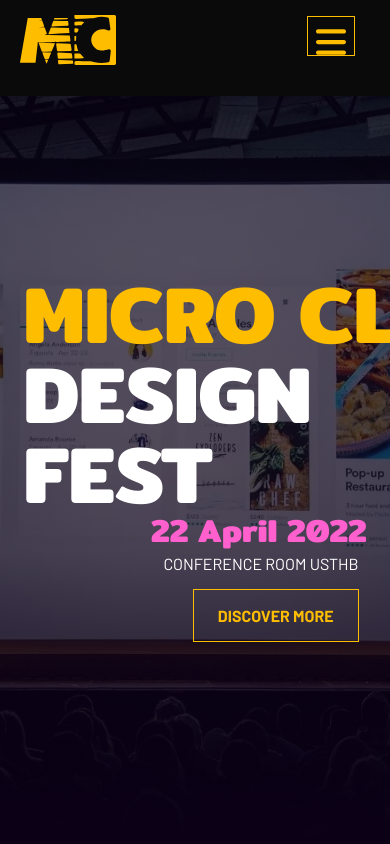
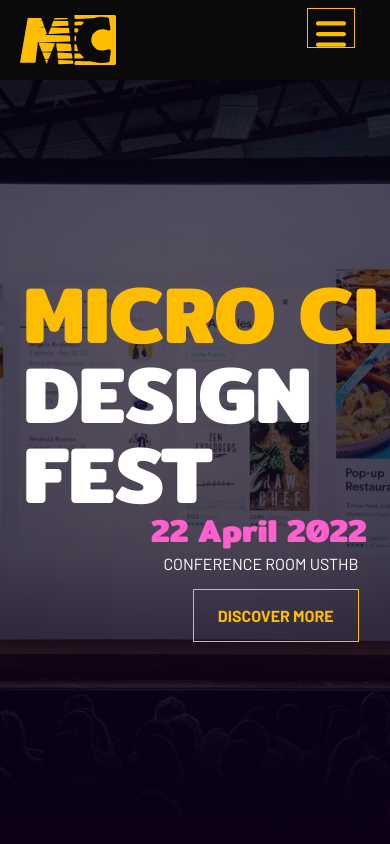
Before and after one commit to nouha-belka/Design-Fest-event-frontend, a plain HTML site: page index.html in a window 390 px wide. Shown: the top 844 px of the page. Drawn offline with Linux system fonts and the light colour scheme.

Commit message:
modification

```diff
--- a/index.html
+++ b/index.html
@@ -43,7 +43,7 @@
         <a class="nav-logo" href="https://www.microclub.net/">
           <img src="images/MC.svg" alt="" class="main-nav-img" />
         </a>
-        <div class="main-nav-elem">
+        <div class="main-nav-elem pad">
           <button class="menu button secondary">
             <img src="./images/bars-solid.svg" alt="">
           </button>
--- a/style.css
+++ b/style.css
@@ -676,6 +676,9 @@
     display: flex;
     justify-content: center;
   }
+  .main-nav-elem.pad{
+      padding: 0;
+  }
   .hover-elems {
     position: unset;
     visibility: visible;
```
